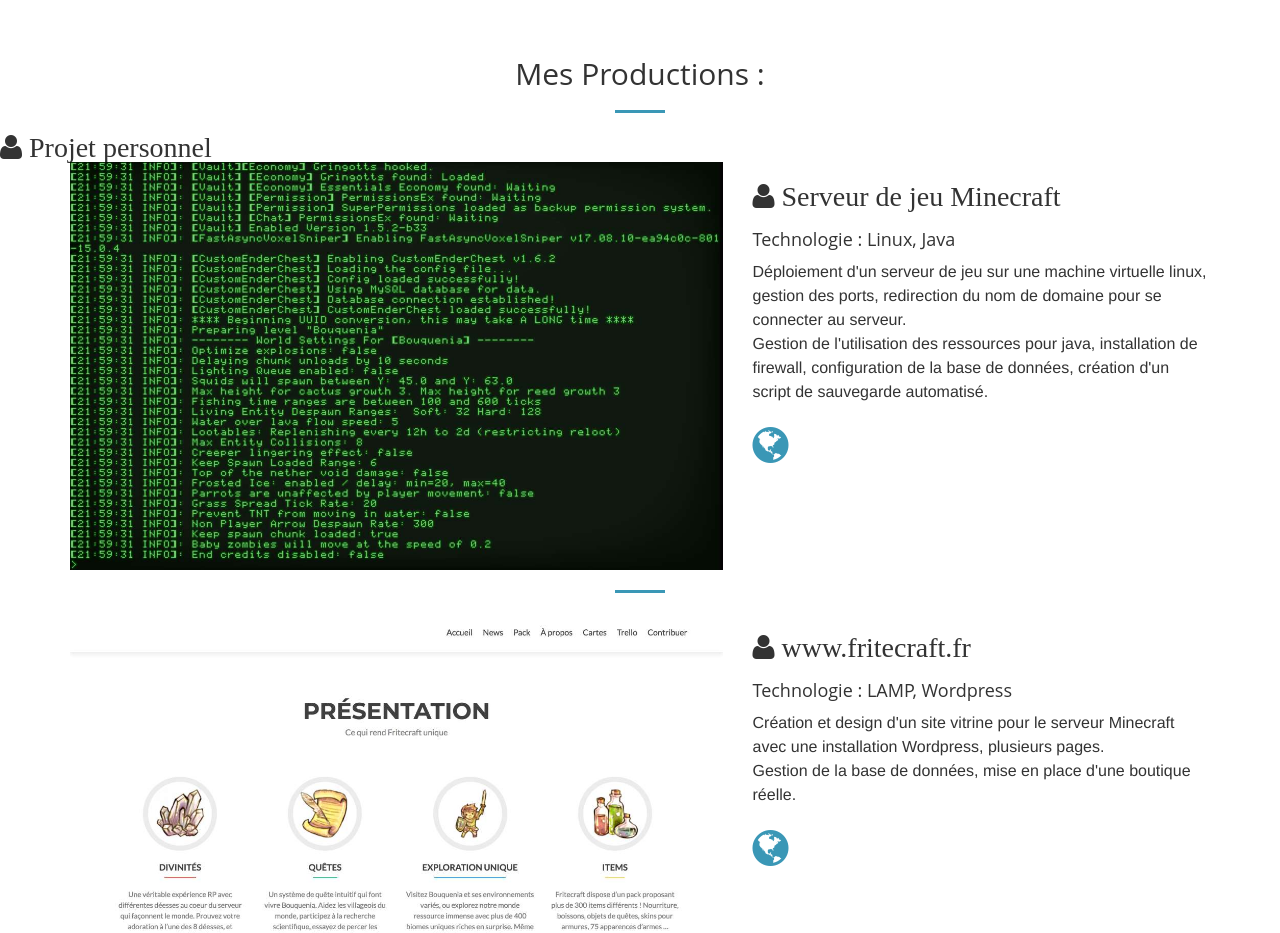
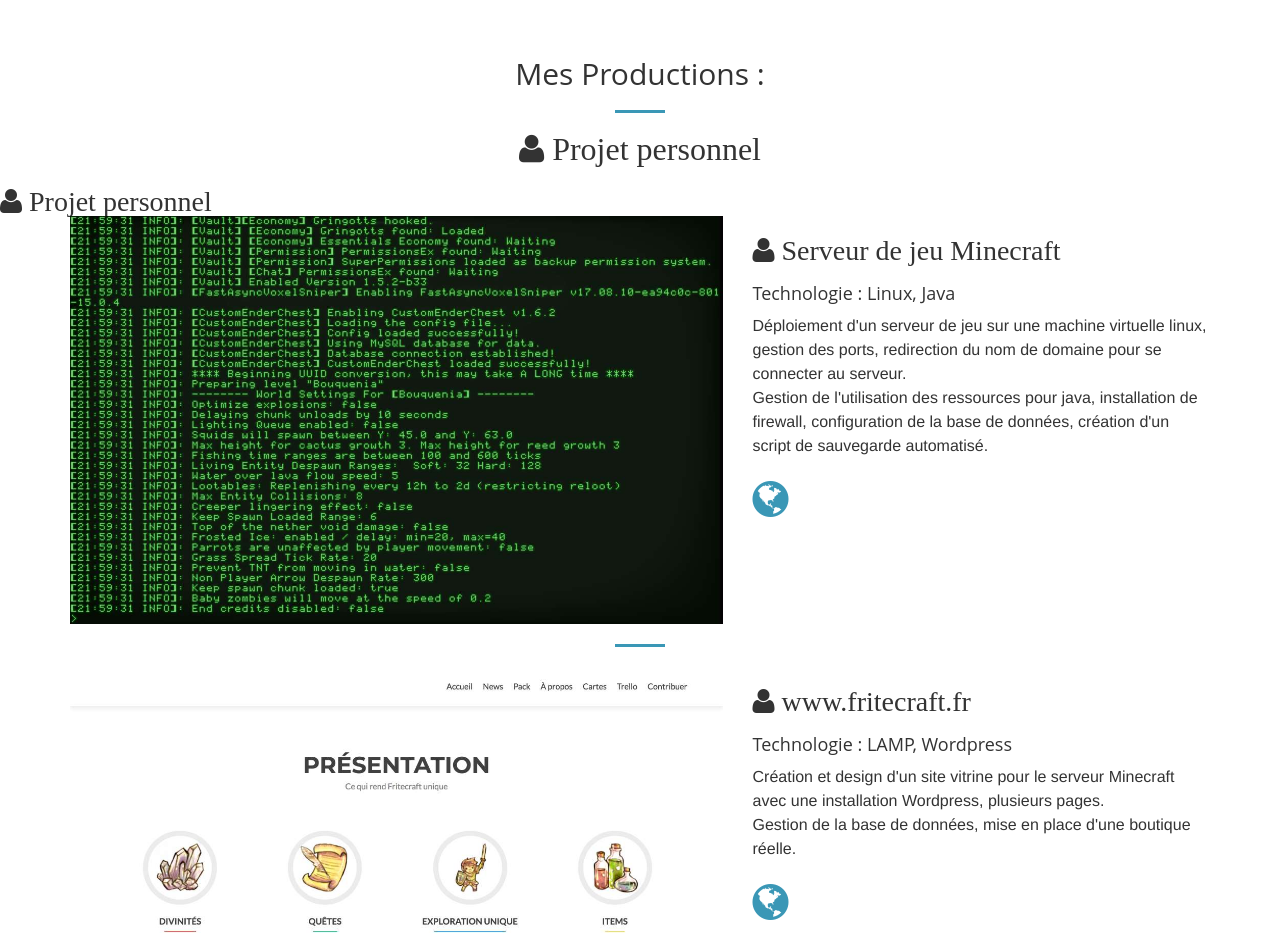
Before and after one commit to Ventouz/Portfolio, a website: page index.html in a window 1280 px wide. Shown: the part 2140-3073 px from the top of the page. Drawn offline with nearby package versions, Linux system fonts and the light colour scheme.

Commit message:
test legende icones

```diff
--- a/index.html
+++ b/index.html
@@ -221,6 +221,10 @@
                         </div>
                     </div>
                 </div>
+                <div class="text-center row">
+                <p><i class="fa fa-user fa-2x"> Projet personnel</i></p>
+                </div>
+
                 <i class="fa fa-user fa-2x"> Projet personnel</i>
 
             <!-- Projet Page 1-->
```
